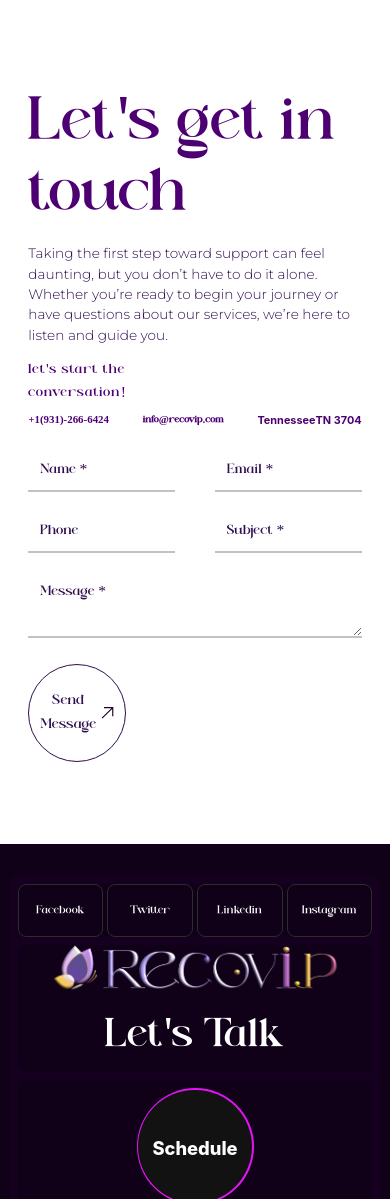
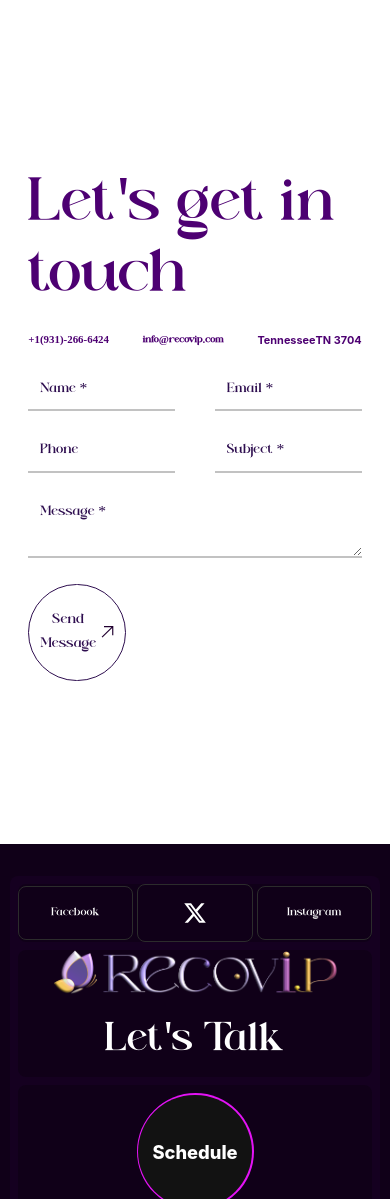
Before and after one commit to SasankaRoy/recovip, a React (Create React App) app: page /contact in a window 390 px wide. Shown: the top 1199 px of the page. Built offline with nearby package versions, Linux system fonts and the light colour scheme.

Commit message:
changes on footer and contact page

```diff
--- a/package.json
+++ b/package.json
@@ -3,6 +3,10 @@
   "version": "0.1.0",
   "private": true,
   "dependencies": {
+    "@emotion/react": "^11.14.0",
+    "@emotion/styled": "^11.14.0",
+    "@mui/icons-material": "^6.2.0",
+    "@mui/material": "^6.2.0",
     "cra-template": "1.2.0",
     "framer-motion": "^11.13.1",
     "gsap": "^3.12.5",
--- a/src/Pages/Contact.js
+++ b/src/Pages/Contact.js
@@ -22,7 +22,7 @@
                   Let&apos;s get in touch
                 </motion.h1>
               </div>
-              <div className="2xl:w-[30%] xl:w-[30%] lg:w-[30%] md:portrait:w-full md:landscape:w-[30%] w-full">
+              <div className="2xl:w-[30%] xl:w-[30%] lg:w-[30%] md:portrait:w-full md:landscape:w-[30%] w-full hidden 2xl:flex xl:flex lg:flex md:portrait:flex md:landscape:flex ">
                 <motion.p
                   initial={{ opacity: 0 }}
                   whileInView={{ opacity: 1 }}
@@ -44,7 +44,7 @@
                 transition={{ duration: 0.8, ease: "circInOut", delay: 0.6 }}
                 className="2xl:w-[25%] xl:w-[25%] lg:w-[25%] md:landscape:w-[25%] md:portrait:w-full w-full my-[3%] 2xl:my-0 xl:my-0 lg:my-0 md:portrait:my-[3%] md:landscape:my-0 "
               >
-                <div>
+                <div className="hidden 2xl:flex xl:flex lg:flex md:portrait:flex md:landscape:flex flex-col">
                   <h4 className="AllianceFont 2xl:text-[1.5vw] xl:text-[1.5vw] lg:text-[1.5vw] md:portrait:text-[2.5vw] md:landscape:text-[1.5vw] text-[4vw]  tracking-wider font-[400] text-[#4d0072]">
                     let's start the
                   </h4>
@@ -52,6 +52,7 @@
                     conversation!
                   </h4>
                 </div>
+
                 <div className="flex 2xl:flex-col xl:flex-col lg:flex-col md:portrait:flex-row md:landscape:flex-col 2xl:justify-start xl:justify-start lg:justify-start md:portrait:justify-between md:landscape:justify-start justify-between 2xl:items-start xl:items-start lg:items-start md:landscape:items-start md:portrait:items-center items-center gap-2 2xl:mt-[20%] xl:mt-[20%] lg:mt-[20%] md:portrait:mt-[1%] md:landscape:mt-[20%] mt-[2%] 2xl:w-[65%] xl:w-[65%] lg:w-[65%] md:landscape:w-[65%] md:portrait:w-full w-full">
                   <Link
                     className="AllianceFont 2xl:text-[1.1vw] xl:text-[1.1vw] lg:text-[1.1vw] md:landscape:text-[1.1vw] md:portrait:text-[2.3vw] text-[2.8vw]  font-[700] text-[#4d0072]"
--- a/src/components/common/Footer/Footer.jsx
+++ b/src/components/common/Footer/Footer.jsx
@@ -1,6 +1,7 @@
 import React from "react";
 import { motion } from "framer-motion";
 import { Link } from "react-router-dom";
+import XIcon from '@mui/icons-material/X';
 export const Footer = () => {
   return (
     <>
@@ -141,12 +142,8 @@
                     link: "https://www.facebook.com/profile.php?id=100089610044002",
                   },
                   {
-                    socialText: "Twitter",
+                    socialText: <XIcon />,
                     link: "https://x.com/KaltechServices",
-                  },
-                  {
-                    socialText: "Linkedin",
-                    link: "https://www.linkedin.com/company/kaltech-designs/",
                   },
                   {
                     socialText: "Instagram",
--- a/src/components/common/Navbar/Navbar.jsx
+++ b/src/components/common/Navbar/Navbar.jsx
@@ -9,22 +9,26 @@
           {[
             {
               path: "/service",
-              title: "Service 1",
+              title: "Private Therarapy",
             },
             {
               path: "/service",
-              title: "Service 2",
+              title: "Group Therarapy",
             },
             {
               path: "/service",
-              title: "Service 3",
+              title: "Virtual Therarapy",
             },
             {
               path: "/contact",
               title: "Contact",
             },
           ].map((cur, id) => (
-            <Link key={id} to={cur.path} className="font-[Roboto] text-[#100018] 2xl:text-[1.1vw] xl:text-[1.1vw] lg:text-[1.1vw] md:portrait:text-[2.3vw] md:landscape:text-[1.1vw] text-[3.5vw] font-[500]">
+            <Link
+              key={id}
+              to={cur.path}
+              className="font-[Roboto] text-[#100018] 2xl:text-[1.1vw] xl:text-[1.1vw] lg:text-[1.1vw] md:portrait:text-[2.3vw] md:landscape:text-[1.1vw] text-[3.5vw] font-[500]"
+            >
               {cur.title}
             </Link>
           ))}
```
Also changed, not shown: 1 other file (tests, documents, lock files or other folders).
